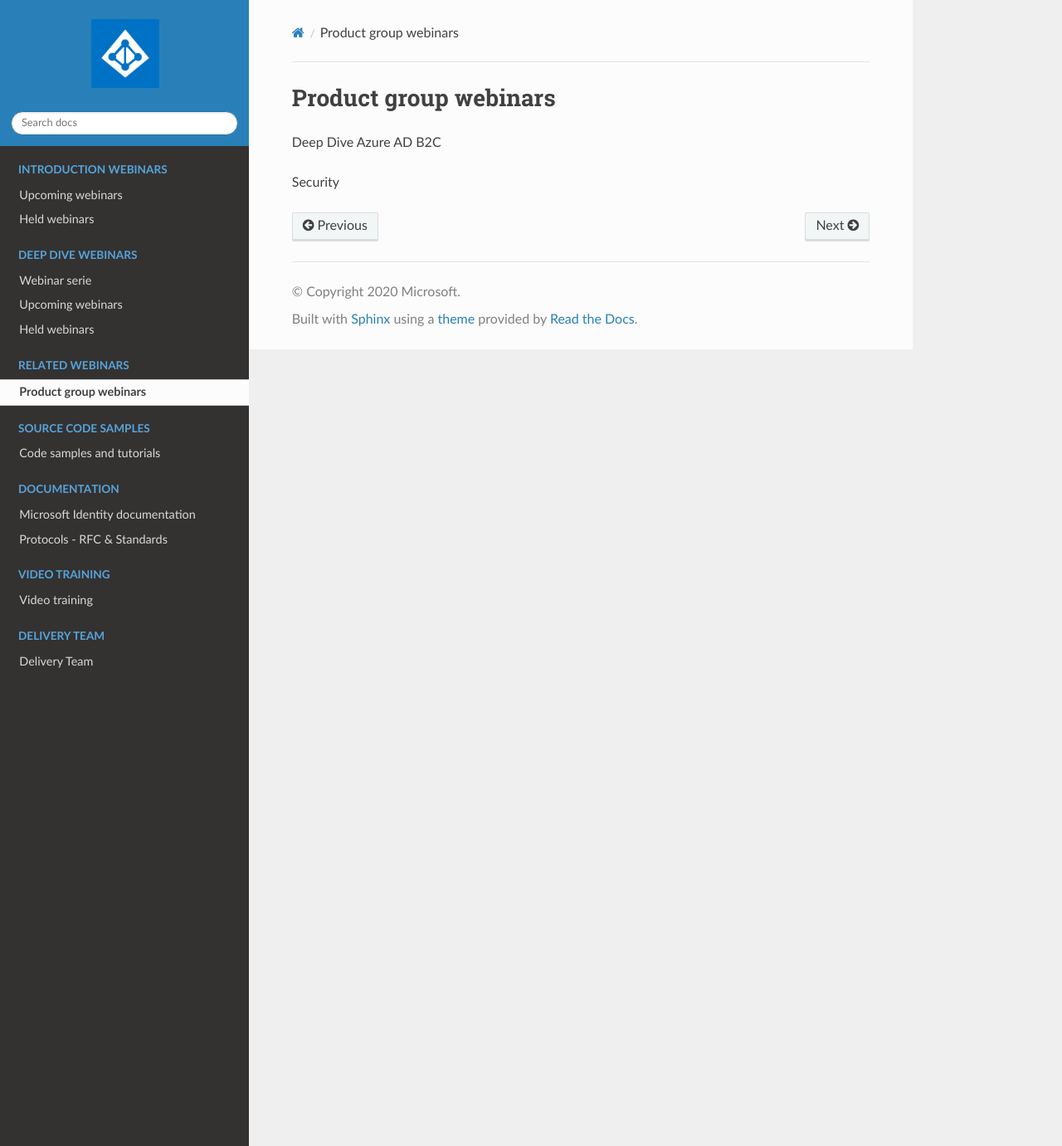
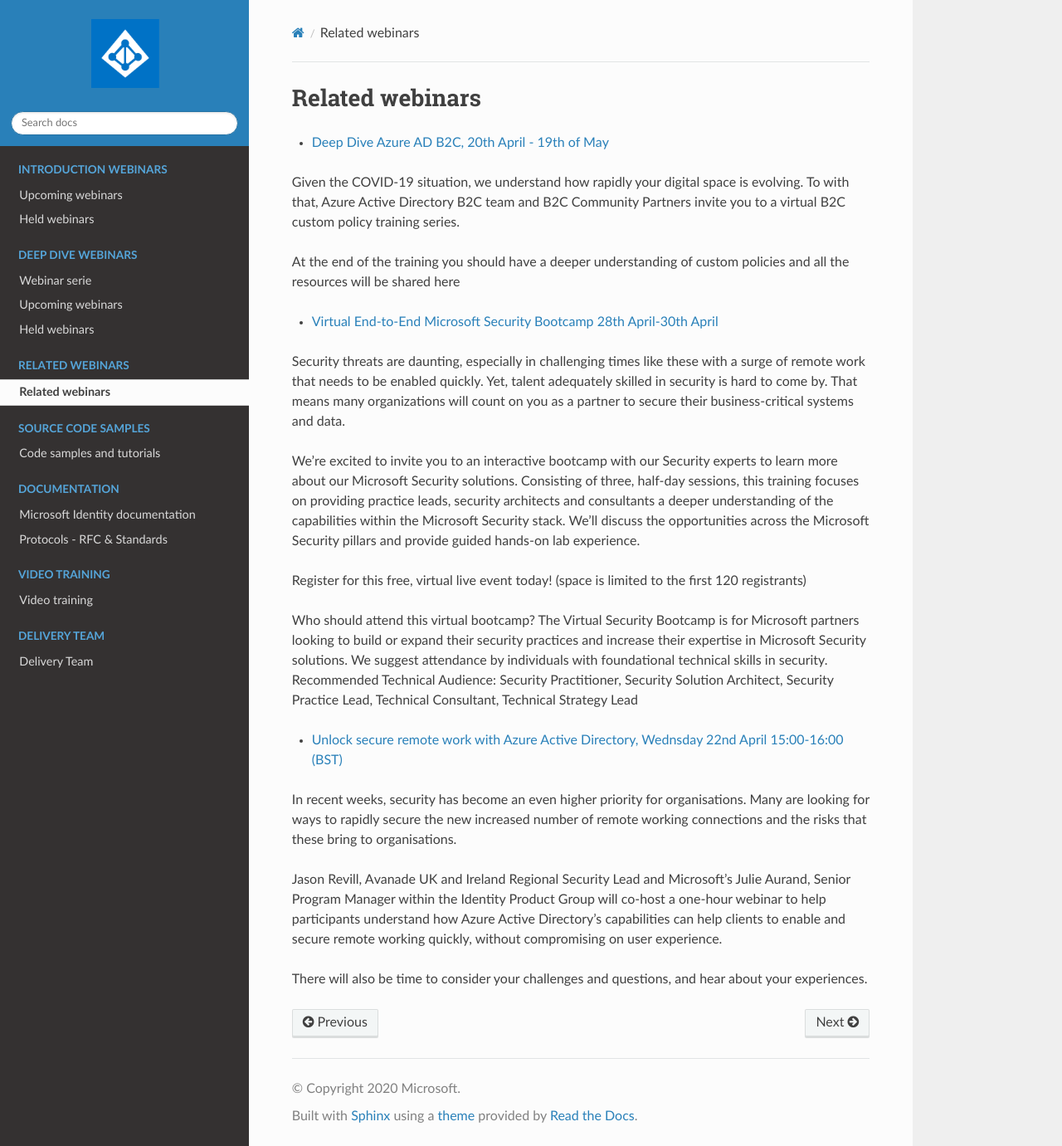
Before and after one commit to RonnyA/ModernIdentity, a Sphinx documentation site: the page built from docs/source/product-group/pg-overview.rst, in a window 1280 px wide and 1381 px high. Shown: the whole window at 83% size. Built offline with Sphinx 7.4.7 and the Read the Docs theme 2.0.0, drawn with Linux system fonts in a browser that asks for light colours.

Commit message:
Updated deep-dive and related webinars

```diff
--- a/docs/source/product-group/pg-overview.rst
+++ b/docs/source/product-group/pg-overview.rst
@@ -1,6 +1,36 @@
-Product group webinars
-======================
+Related webinars
+================
 
-Deep Dive Azure AD B2C
+* `Deep Dive Azure AD B2C, 20th April - 19th of May`__
 
-Security
+.. __ : https://azure-ad-b2c.github.io/azureadb2ccommunity.io/training/identity-protocols-custom-policies/
+
+Given the COVID-19 situation, we understand how rapidly your digital space is evolving. To with that, Azure Active Directory B2C team and B2C Community Partners invite you to a virtual B2C custom policy training series.
+
+At the end of the training you should have a deeper understanding of custom policies and all the resources will be shared here
+
+* `Virtual End-to-End Microsoft Security Bootcamp 28th April-30th April`__
+
+.. __ : https://learning.eventbuilder.com/SecurityBootcamp
+
+Security threats are daunting, especially in challenging times like these with a surge of remote work that needs to be enabled quickly. Yet, talent adequately skilled in security is hard to come by. That means many organizations will count on you as a partner to secure their business-critical systems and data.
+
+We’re excited to invite you to an interactive bootcamp with our Security experts to learn more about our Microsoft Security solutions. Consisting of three, half-day sessions, this training focuses on providing practice leads, security architects and consultants a deeper understanding of the capabilities within the Microsoft Security stack. We’ll discuss the opportunities across the Microsoft Security pillars and provide guided hands-on lab experience.
+
+Register for this free, virtual live event today!
+(space is limited to the first 120 registrants)
+
+Who should attend this virtual bootcamp?
+The Virtual Security Bootcamp is for Microsoft partners looking to build or expand their security practices and increase their expertise in Microsoft Security solutions. We suggest attendance by individuals with foundational technical skills in security.
+Recommended Technical Audience: Security Practitioner, Security Solution Architect, Security Practice Lead, Technical Consultant, Technical Strategy Lead
+
+
+* `Unlock secure remote work with Azure Active Directory, Wednsday 22nd April 15:00-16:00 (BST)`__
+
+.. __ :  https://pages.avanade.com/2020-04-22-Microsoft-Security-Webinar_Registration-en.html
+
+In recent weeks, security has become an even higher priority for organisations. Many are looking for ways to rapidly secure the new increased number of remote working connections and the risks that these bring to organisations.
+
+Jason Revill, Avanade UK and Ireland Regional Security Lead and Microsoft’s Julie Aurand, Senior Program Manager within the Identity Product Group will co-host a one-hour webinar to help participants understand how Azure Active Directory’s capabilities can help clients to enable and secure remote working quickly, without compromising on user experience.
+
+There will also be time to consider your challenges and questions, and hear about your experiences.
```
Also changed, not shown: docs/source/deep/upcoming-deep-webinars.rst (+28 -4 lines), docs/source/product-group/ad-b2c.rst (deleted, +0 -68 lines), 8 other files.
